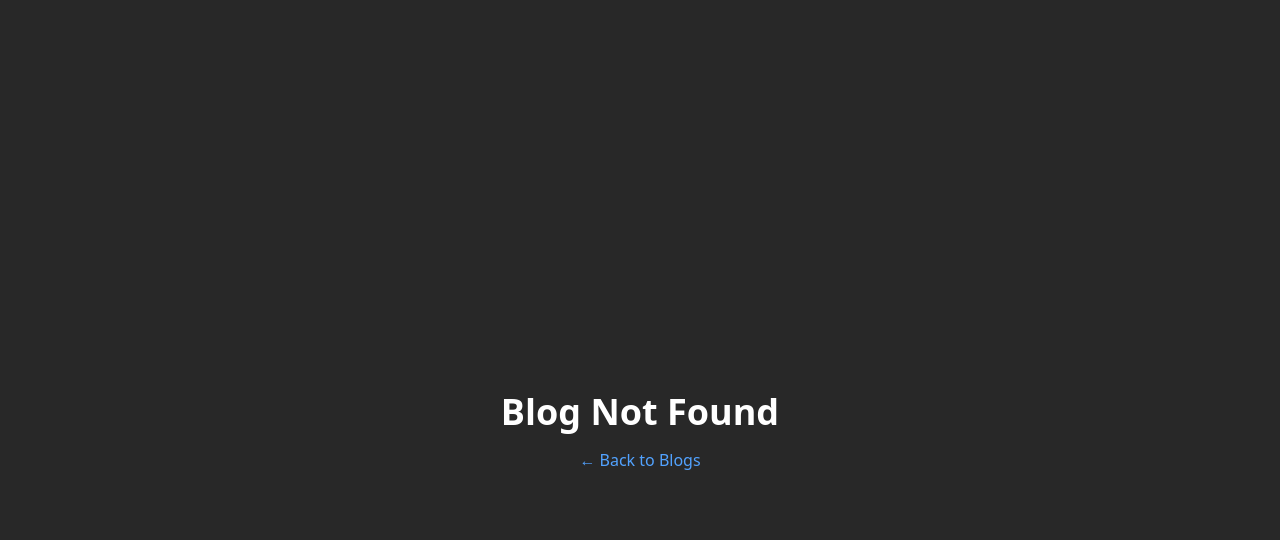
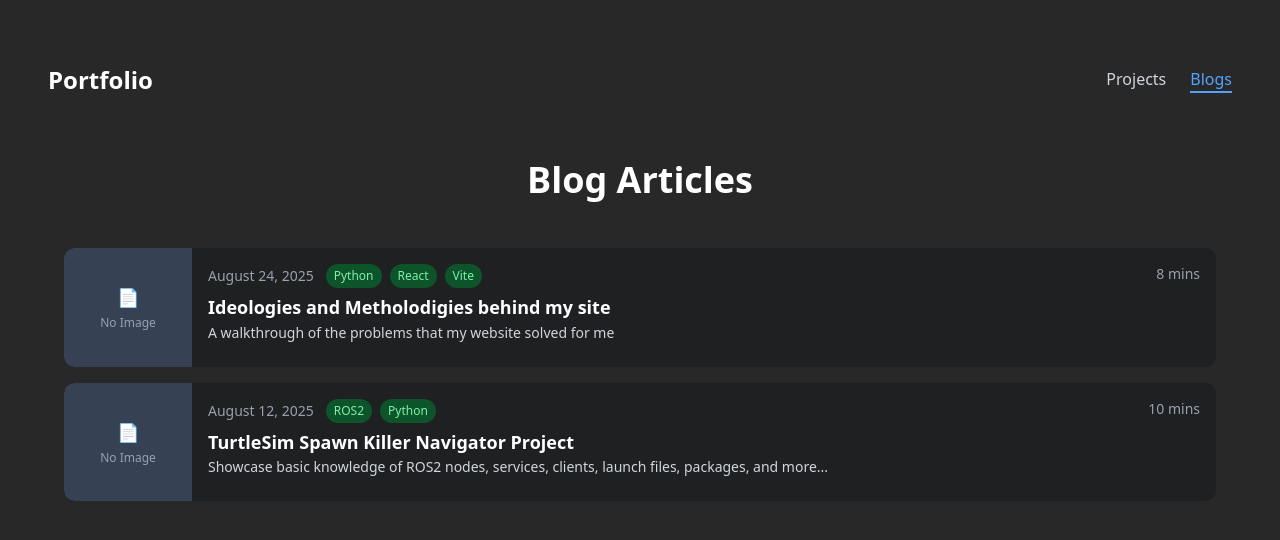
Before and after one commit to a-k-u-m-a-r/a-k-u-m-a-r.github.io, a React (Vite) app: page /#/blogs in a window 1280 px wide. Before the commit this address led to /#/blog/1. Shown: the top 540 px of the page. Built offline with nearby package versions, Linux system fonts and the light colour scheme.

Commit message:
Blog Article Link looks like rows instead of blocks

```diff
--- a/src/components/Blogs.tsx
+++ b/src/components/Blogs.tsx
@@ -1,5 +1,4 @@
 import { Link } from 'react-router-dom';
-import { Card, CardContent, CardDescription, CardFooter, CardHeader, CardTitle } from '@/components/ui/card';
 import blogsData from '../data/blogs.json';
 
 const Blogs = () => {
@@ -33,11 +32,31 @@ const Blogs = () => {
           </div>
 
 
-          <div className="grid md:grid-cols-2 lg:grid-cols-3 gap-8">
+          <div className="flex flex-col gap-4">
             {blogsData.map((blog) => (
-              <Card key={blog.id} style={{background: "#1e2021"}}>
-                <CardHeader>
+              <Link
+                key={blog.id}
+                to={`/blog/${blog.id}`}
+                className="bg-[#1e2021] rounded-lg flex items-stretch hover:bg-[#2a2d2e] transition-colors cursor-pointer overflow-hidden"
+              >
+                <div className="w-32 bg-gray-700 flex-shrink-0 flex items-center justify-center rounded-l-lg">
+                  {blog.image ? (
+                    <img
+                      src={blog.image}
+                      alt={blog.title}
+                      className="w-full h-full object-cover rounded-l-lg"
+                    />
+                  ) : (
+                    <div className="text-gray-400 text-center">
+                      <div className="text-lg mb-1">📄</div>
+                      <div className="text-xs">No Image</div>
+                    </div>
+                  )}
+                </div>
+
+                <div className="flex-1 min-w-0 p-4">
                   <div className="flex justify-between items-start mb-2">
+                    <div className="flex items-center gap-3">
                       <time className="text-sm text-gray-400">
                         {new Date(blog.date).toLocaleDateString('en-US', {
                           year: 'numeric',
@@ -45,17 +64,6 @@ const Blogs = () => {
                           day: 'numeric'
                         })}
                       </time>
-                    <span className="text-sm text-gray-400">{blog.readTime}</span>
-                  </div>
-                  <CardTitle className="text-xl text-white leading-tight">
-                    {blog.title}
-                  </CardTitle>
-                  <CardDescription className="text-gray-300">
-                    {blog.excerpt}
-                  </CardDescription>
-                </CardHeader>
-
-                <CardContent>
                       <div className="flex flex-wrap gap-2">
                         {blog.tags.map((tag) => (
                           <span
@@ -66,17 +74,30 @@ const Blogs = () => {
                           </span>
                         ))}
                       </div>
-                </CardContent>
+                    </div>
+                    <span className="text-sm text-gray-400">{blog.readTime}</span>
+                  </div>
 
-                <CardFooter>
-                  <Link
-                    to={`/blog/${blog.id}`}
-                    className="w-full bg-blue-600 text-white text-center px-4 py-2 rounded-lg hover:bg-blue-700 transition-colors font-medium"
+                  <h3 className="text-lg font-bold text-white mb-1 leading-tight text-left">
+                    {blog.title}
+                  </h3>
+
+                  <p className="text-gray-300 text-sm mb-2 line-clamp-2 text-left">
+                    {blog.excerpt}
+                  </p>
+
+                  {/* <div className="flex flex-wrap gap-2">
+                    {blog.tags.map((tag) => (
+                      <span
+                        key={tag}
+                        className="bg-green-900 text-green-300 text-xs px-2 py-1 rounded-full"
                       >
-                    Read Article
+                        {tag}
+                      </span>
+                    ))}
+                  </div> */}
+                </div>
               </Link>
-                </CardFooter>
-              </Card>
             ))}
           </div>
         </div>
```
Lines whose indentation alone changed are shown as unchanged.
